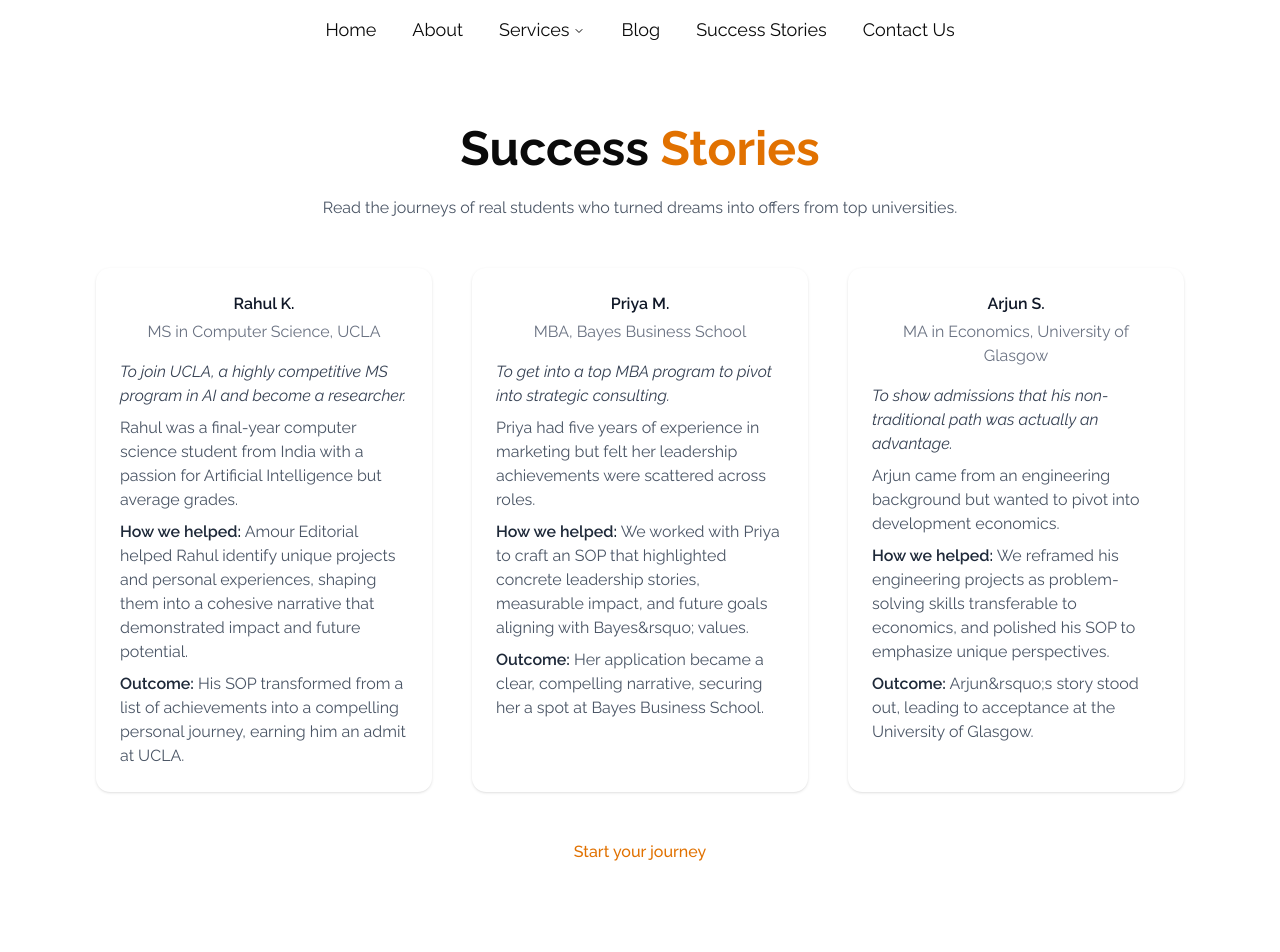
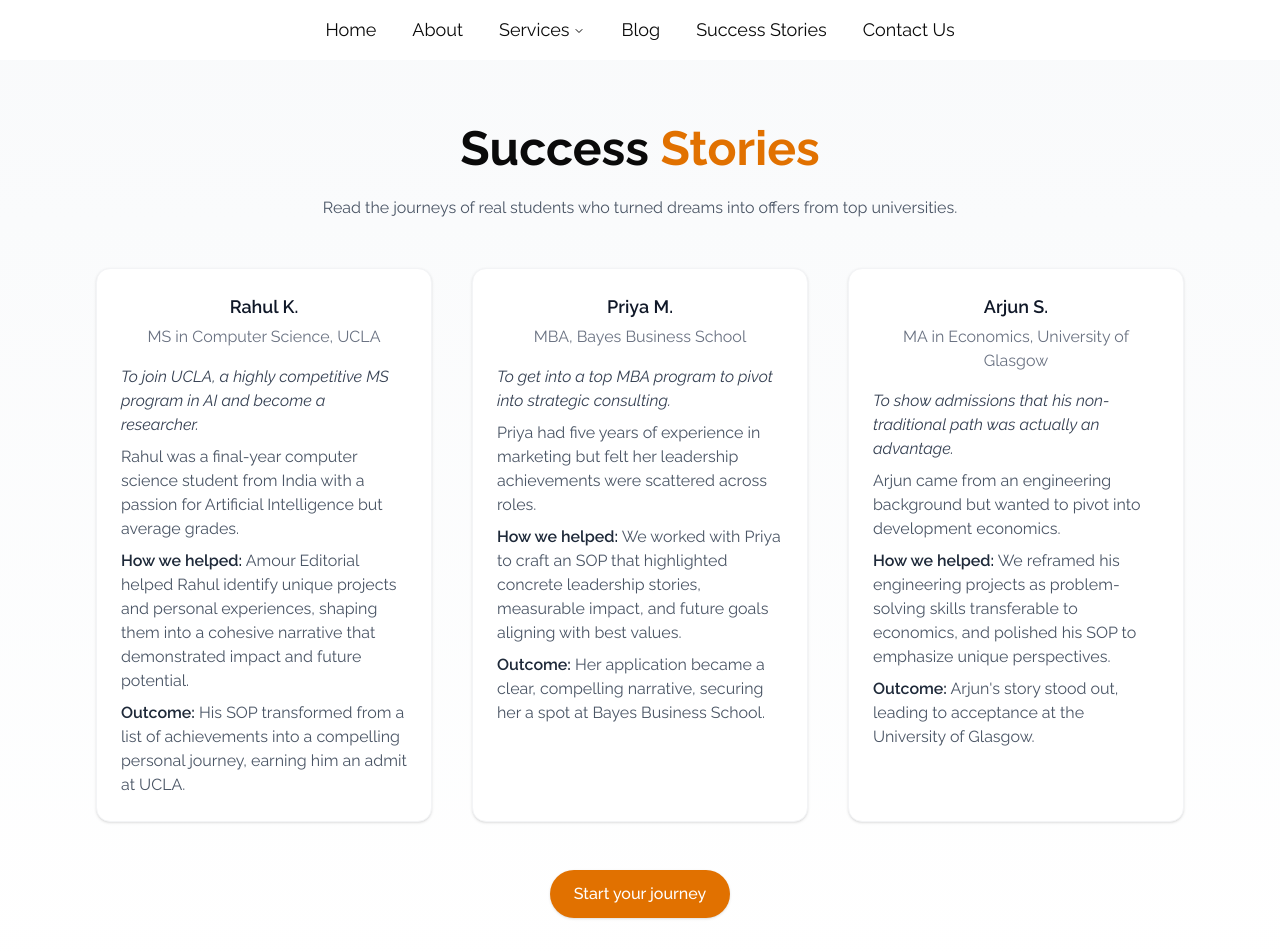
Before and after one commit to lolpanda2004/Amour-Editorial-Website, a Next.js app in the folder amour-next-ts/: page /success-stories in a window 1280 px wide. Shown: the top 952 px of the page. Before the commit the page ends 928 px from the top, so only its background shows below. Built offline with nearby package versions, Linux system fonts and the light colour scheme.

Commit message:
fix: corrected text and styling on Success Stories page

```diff
--- a/amour-next-ts/src/app/success-stories/page.tsx
+++ b/amour-next-ts/src/app/success-stories/page.tsx
@@ -15,7 +15,7 @@ const stories = [
     program: "MBA, Bayes Business School",
     background: "Priya had five years of experience in marketing but felt her leadership achievements were scattered across roles.",
     dream: "To get into a top MBA program to pivot into strategic consulting.",
-    howWeHelped: "We worked with Priya to craft an SOP that highlighted concrete leadership stories, measurable impact, and future goals aligning with Bayes&rsquo; values.",
+    howWeHelped: "We worked with Priya to craft an SOP that highlighted concrete leadership stories, measurable impact, and future goals aligning with best values.",
     outcome: "Her application became a clear, compelling narrative, securing her a spot at Bayes Business School.",
   },
   {
@@ -24,13 +24,13 @@ const stories = [
     background: "Arjun came from an engineering background but wanted to pivot into development economics.",
     dream: "To show admissions that his non-traditional path was actually an advantage.",
     howWeHelped: "We reframed his engineering projects as problem-solving skills transferable to economics, and polished his SOP to emphasize unique perspectives.",
-    outcome: "Arjun&rsquo;s story stood out, leading to acceptance at the University of Glasgow.",
+    outcome: "Arjun's story stood out, leading to acceptance at the University of Glasgow.",
   },
 ];
 
 export default function SuccessStoriesPage() {
   return (
-    <main className="max-w-7xl mx-auto py-16 px-6 sm:px-12 lg:px-24">
+    <main className="max-w-7xl mx-auto py-16 px-6 sm:px-12 lg:px-24 bg-gradient-to-b from-gray-50 to-white">
       <h1 className="text-4xl sm:text-5xl font-bold text-center mb-6">
         Success <span className="text-amber-600">Stories</span>
       </h1>
@@ -42,9 +42,9 @@ export default function SuccessStoriesPage() {
         {stories.map((item, index) => (
           <div
             key={index}
-            className="bg-white p-6 rounded-xl shadow hover:shadow-md transition-shadow"
+            className="bg-white p-6 rounded-xl shadow hover:shadow-lg transition-shadow hover:-translate-y-1 border border-gray-100 hover:border-amber-200"
           >
-            <h3 className="font-semibold text-gray-900 text-center mb-1">{item.name}</h3>
+            <h3 className="font-semibold text-gray-900 text-center text-lg mb-1">{item.name}</h3>
             <p className="text-gray-500 text-center mb-4">{item.program}</p>
             <p className="italic text-gray-700 mb-2">{item.dream}</p>
             <p className="text-gray-600 mb-2">{item.background}</p>
@@ -61,7 +61,7 @@ export default function SuccessStoriesPage() {
       <div className="text-center mt-12">
         <Link
           href="/booking"
-          className="inline-flex items-center text-amber-600 hover:text-amber-700 font-medium gap-2"
+          className="inline-flex items-center bg-amber-600 text-white hover:bg-amber-700 font-medium gap-2 px-6 py-3 rounded-full shadow hover:shadow-md transition"
         >
           Start your journey
         </Link>
```
